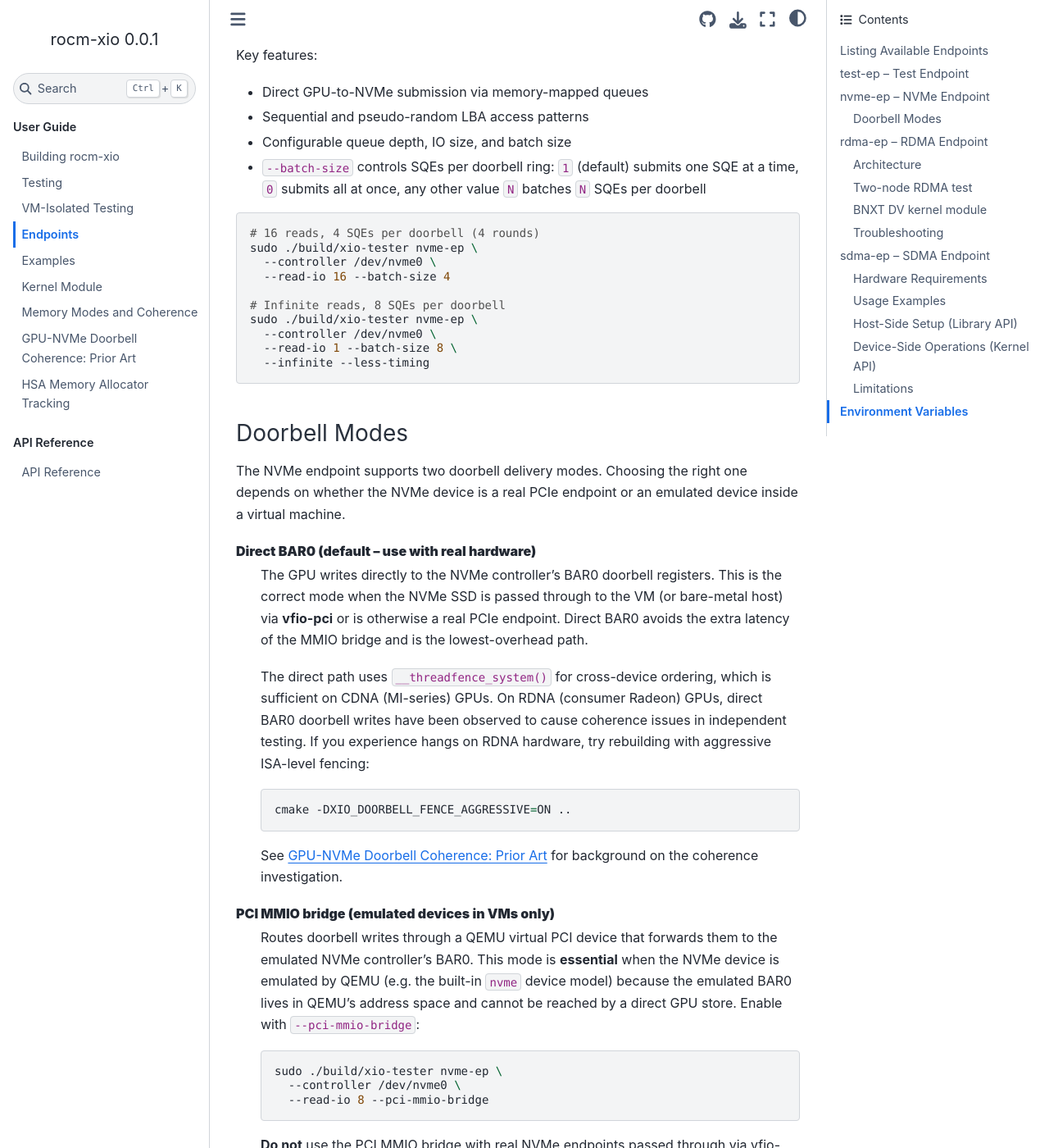
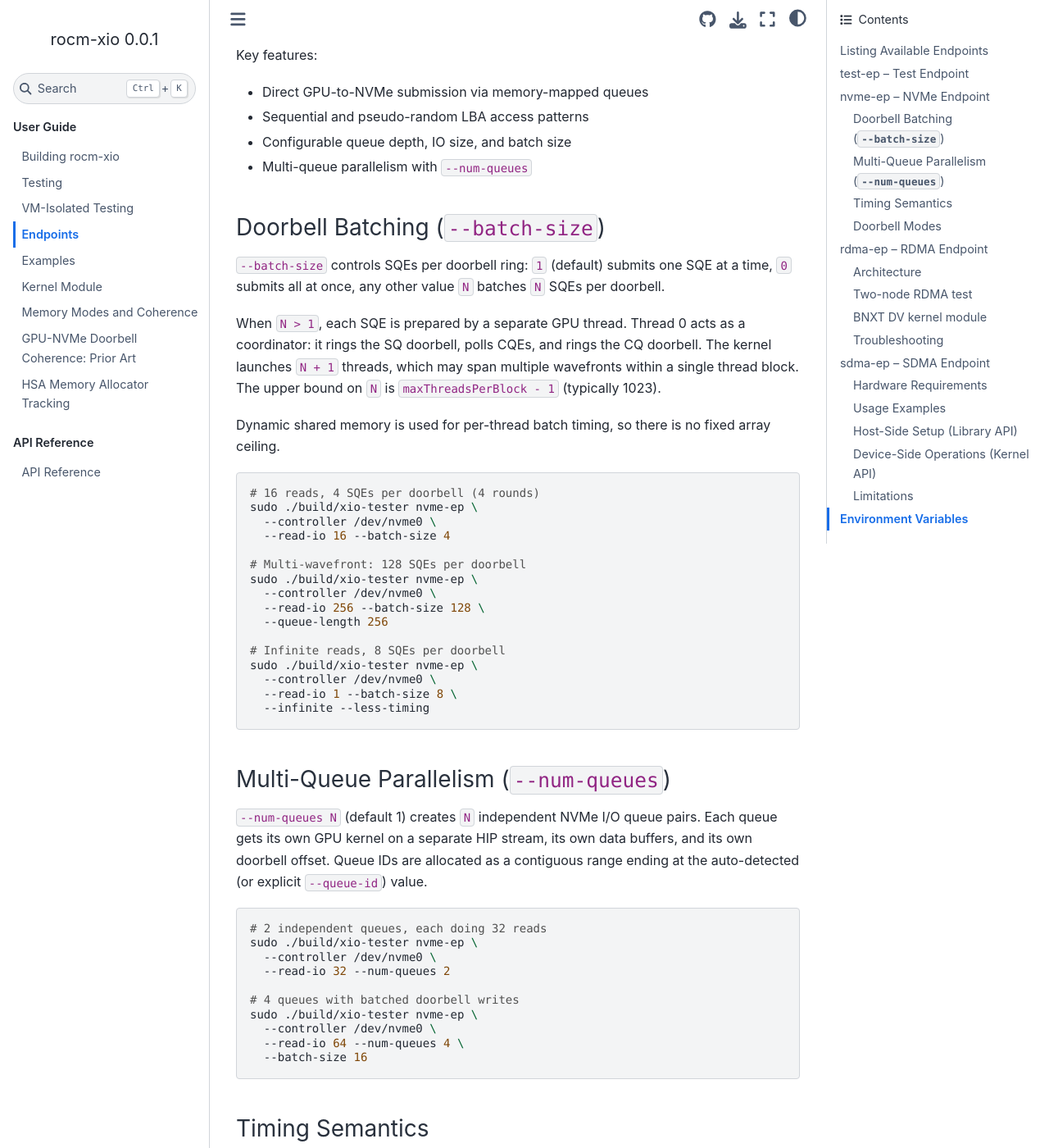
Before and after one commit to ROCm/rocm-xio, a Sphinx documentation site: the page built from docs/endpoints.rst, in a window 1280 px wide and 1400 px high, scrolled down 765 px. Shown: the whole window at 82% size. Built offline with Sphinx 7.4.7 and the Sphinx Book theme 1.1.4, drawn with Linux system fonts in a browser that asks for light colours; some of the changed text lies outside the part shown.

Commit message:
nvme-ep: multi-wavefront batching and multi-queue support
Extend the NVMe endpoint to support two orthogonal axes
of parallelism:

Multi-wavefront batching (--batch-size beyond one wave):
- Remove the wavefront_size-1 cap on --batch-size; the
  new upper bound is max block size (typically 1024).
- Replace the fixed sh_startTimes[64] shared array with
  dynamic shared memory sized to batchSize, removing the
  64-entry ceiling for batch timing.
- Print wavefront count when batch_size + 1 spans
  multiple wavefronts.

Multi-queue parallelism (--num-queues N):
- Add --num-queues CLI option (default 1) to create N
  independent NVMe I/O queue pairs.
- Each queue gets its own GPU kernel on a separate HIP
  stream, its own data buffers, and its own doorbell
  offset.
- Queue IDs are allocated as a contiguous range ending
  at --queue-id (auto-detected or explicit).
- Signal handler and normal teardown iterate over all
  created queues.

Enforced less-timing mode:
- When batch_size > 1 or num-queues > 1, per-op
  startTimes/endTimes arrays are nulled out and the
  lightweight XioTimingStats (min/max/sum/count) path
  is forced, avoiding array sizing issues.
- For multi-queue, per-queue stats are allocated
  independently and aggregated after all kernels finish.

Tests and documentation:
- Add numQueues, queueIds, queueInfos default assertions
  to test-nvme-config unit test.
- Add Alola tests for multi-wavefront --batch-size 128,
  --num-queues 2, --num-queues 4, and combined
  --num-queues 2 --batch-size 16.
- Update reject test from --batch-size 128 (now valid) to
  --batch-size 1024 (exceeds maxThreadsPerBlock - 1).
- Document doorbell batching semantics, multi-queue
  parallelism, and timing behaviour in endpoints.rst.
- Add maxThreadsPerBlock, numQueues, wavefronts to the
  spellcheck wordlist.

```diff
--- a/docs/endpoints.rst
+++ b/docs/endpoints.rst
@@ -39,11 +39,26 @@ Key features:
 - Direct GPU-to-NVMe submission via memory-mapped queues
 - Sequential and pseudo-random LBA access patterns
 - Configurable queue depth, IO size, and batch size
-- ``--batch-size`` controls SQEs per doorbell ring:
-  ``1`` (default) submits one SQE at a time,
-  ``0`` submits all at once,
-  any other value ``N`` batches ``N`` SQEs per
-  doorbell
+- Multi-queue parallelism with ``--num-queues``
+
+Doorbell Batching (``--batch-size``)
+^^^^^^^^^^^^^^^^^^^^^^^^^^^^^^^^^^^^
+
+``--batch-size`` controls SQEs per doorbell ring:
+``1`` (default) submits one SQE at a time,
+``0`` submits all at once, any other value ``N``
+batches ``N`` SQEs per doorbell.
+
+When ``N > 1``, each SQE is prepared by a separate
+GPU thread.  Thread 0 acts as a coordinator: it rings
+the SQ doorbell, polls CQEs, and rings the CQ
+doorbell.  The kernel launches ``N + 1`` threads,
+which may span multiple wavefronts within a single
+thread block.  The upper bound on ``N`` is
+``maxThreadsPerBlock - 1`` (typically 1023).
+
+Dynamic shared memory is used for per-thread batch
+timing, so there is no fixed array ceiling.
 
 .. code-block:: bash
 
@@ -52,11 +67,51 @@ Key features:
      --controller /dev/nvme0 \
      --read-io 16 --batch-size 4
 
+   # Multi-wavefront: 128 SQEs per doorbell
+   sudo ./build/xio-tester nvme-ep \
+     --controller /dev/nvme0 \
+     --read-io 256 --batch-size 128 \
+     --queue-length 256
+
    # Infinite reads, 8 SQEs per doorbell
    sudo ./build/xio-tester nvme-ep \
      --controller /dev/nvme0 \
      --read-io 1 --batch-size 8 \
      --infinite --less-timing
+
+Multi-Queue Parallelism (``--num-queues``)
+^^^^^^^^^^^^^^^^^^^^^^^^^^^^^^^^^^^^^^^^^^
+
+``--num-queues N`` (default 1) creates ``N``
+independent NVMe I/O queue pairs.  Each queue gets
+its own GPU kernel on a separate HIP stream, its own
+data buffers, and its own doorbell offset.  Queue IDs
+are allocated as a contiguous range ending at the
+auto-detected (or explicit ``--queue-id``) value.
+
+.. code-block:: bash
+
+   # 2 independent queues, each doing 32 reads
+   sudo ./build/xio-tester nvme-ep \
+     --controller /dev/nvme0 \
+     --read-io 32 --num-queues 2
+
+   # 4 queues with batched doorbell writes
+   sudo ./build/xio-tester nvme-ep \
+     --controller /dev/nvme0 \
+     --read-io 64 --num-queues 4 \
+     --batch-size 16
+
+Timing Semantics
+^^^^^^^^^^^^^^^^
+
+When ``--batch-size > 1`` or ``--num-queues > 1``,
+per-operation timing arrays are not meaningful.  The
+endpoint automatically forces lightweight
+``XioTimingStats`` mode (min/max/sum/count).  For
+multi-queue runs, per-queue stats are allocated
+independently and aggregated after all kernels
+finish.
 
 Doorbell Modes
 ^^^^^^^^^^^^^^
```
Also changed, not shown: .wordlist.txt, 5 other files.
